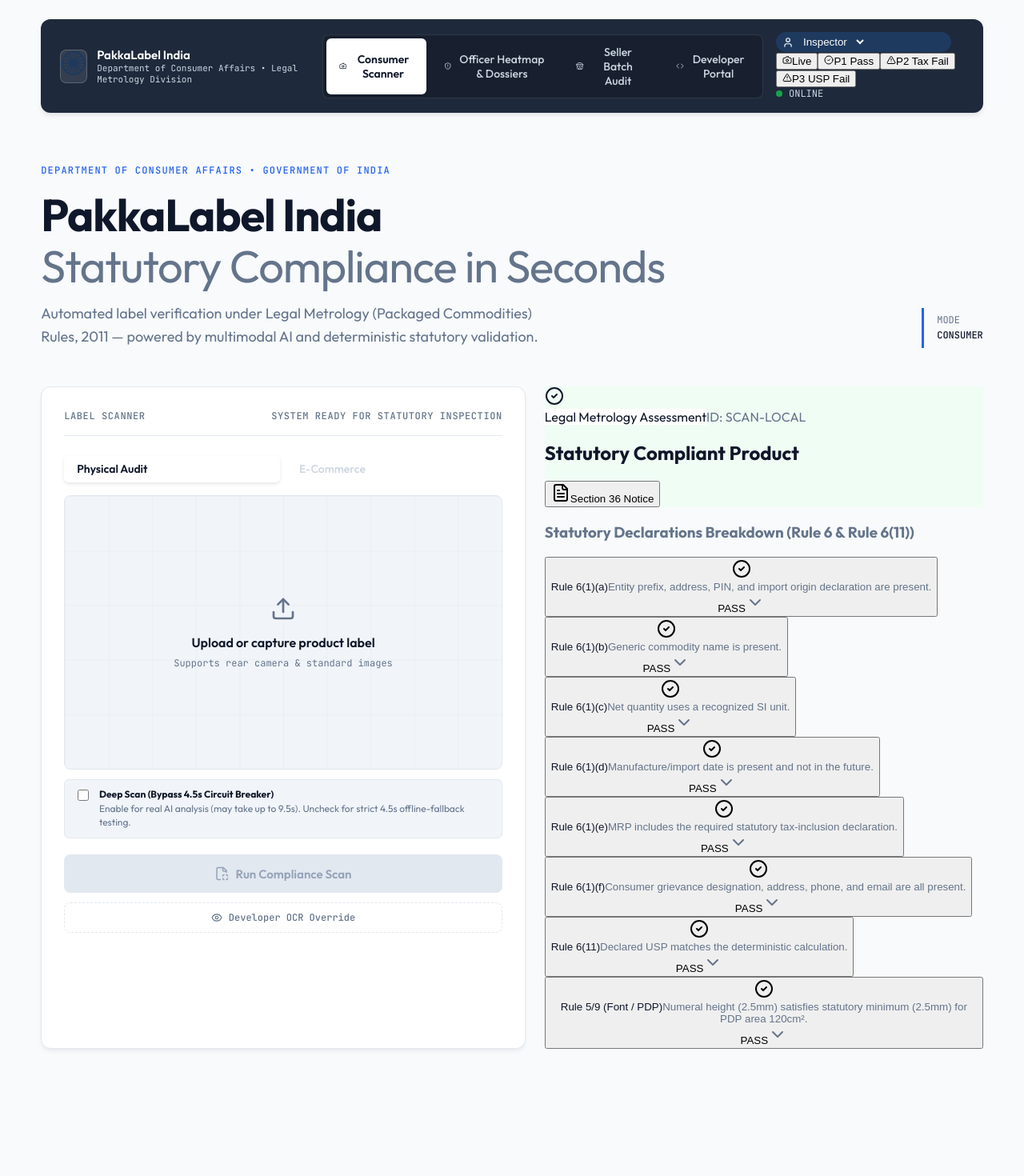
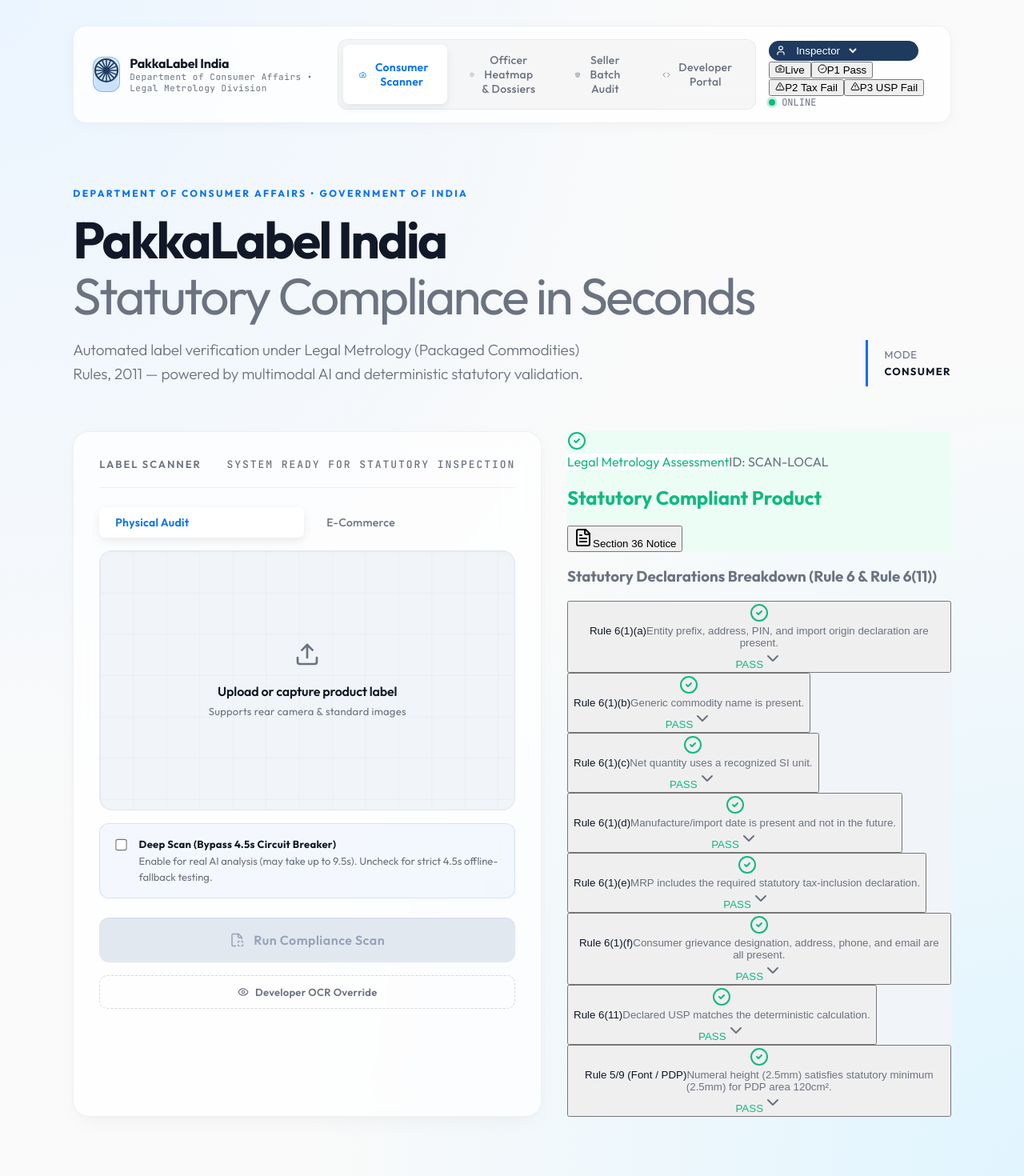
Before and after one commit to muzammil-labs/Legal-Metrology-Compliance-Scanner-, a React (Vite) app in the folder frontend/: page / in a window 1280 px wide. Shown: the top 1470 px of the page at 80% size. Before the commit the page ends 1375 px from the top, so only its background shows below. Built offline with nearby package versions, Linux system fonts and the light colour scheme.

Commit message:
style: upgrade to premium apple-esque light theme with luxurious shadows, elegant letter spacing, and ethereal animations

```diff
--- a/frontend/src/index.css
+++ b/frontend/src/index.css
@@ -4,26 +4,28 @@
   --bg-base: #f8fafc;
   --bg-surface: #ffffff;
   --bg-surface-elevated: #f1f5f9;
-  --border-subtle: #e2e8f0;
-  --border-focus: #bfdbfe;
 
-  --text-primary: #0f172a;
-  --text-secondary: #64748b;
-  --text-muted: #94a3b8;
+  --border-subtle: rgba(0, 0, 0, 0.06);
+  --border-focus: rgba(0, 112, 243, 0.4);
 
-  --accent-blue: #2563eb;
-  --accent-blue-hover: #1d4ed8;
-  --accent-blue-light: #eff6ff;
+  --text-primary: #111827;
+  --text-secondary: #6b7280;
+  --text-muted: #9ca3af;
 
-  --status-pass: #16a34a;
-  --status-pass-bg: #f0fdf4;
-  --status-pass-border: #bbf7d0;
+  /* Vercel/Apple-esque premium blue */
+  --accent-blue: #0070f3;
+  --accent-blue-hover: #0051a8;
+  --accent-blue-glow: rgba(0, 112, 243, 0.2);
 
-  --status-fail: #dc2626;
+  --status-pass: #10b981;
+  --status-pass-bg: #ecfdf5;
+  --status-pass-border: #a7f3d0;
+
+  --status-fail: #ef4444;
   --status-fail-bg: #fef2f2;
   --status-fail-border: #fecaca;
 
-  --status-warn: #d97706;
+  --status-warn: #f59e0b;
   --status-warn-bg: #fffbeb;
   --status-warn-border: #fde68a;
 
@@ -40,19 +42,22 @@
 body {
   margin: 0;
   min-width: 320px;
-  background: var(--bg-base);
+  background: #fafafa;
+  background-image:
+    radial-gradient(at 0% 0%, hsla(210,100%,96%,1) 0px, transparent 50%),
+    radial-gradient(at 100% 100%, hsla(200,100%,94%,1) 0px, transparent 50%);
   min-height: 100vh;
 }
 
-button:focus-visible, a:focus-visible, input:focus-visible {
-  outline: 2px solid var(--accent-blue);
-  outline-offset: 2px;
+button:focus-visible, a:focus-visible, input:focus-visible, textarea:focus-visible {
+  outline: none;
+  box-shadow: 0 0 0 3px var(--border-focus);
 }
 
 .shell {
-  max-width: 1280px;
+  max-width: 1200px;
   margin: auto;
-  padding: 24px 4vw 64px;
+  padding: 32px 4vw 80px;
 }
 
 .mono { font-family: "JetBrains Mono", monospace; }
@@ -61,23 +66,36 @@
 .text-rose { color: var(--status-fail); }
 .text-muted { color: var(--text-muted); }
 
-/* Enterprise Panels */
+/* Premium Glass Cards */
 .capture-panel, .results-panel, .chart-panel, .docket-panel, .seller-upload-panel {
-  background: var(--bg-surface);
+  background: rgba(255, 255, 255, 0.7);
+  backdrop-filter: blur(20px);
+  -webkit-backdrop-filter: blur(20px);
   border: 1px solid var(--border-subtle);
-  padding: 28px;
-  border-radius: 12px;
-  box-shadow: 0 4px 6px -1px rgba(0, 0, 0, 0.05), 0 2px 4px -1px rgba(0, 0, 0, 0.03);
-  transition: transform 0.2s ease, box-shadow 0.2s ease;
+  padding: 32px;
+  border-radius: 20px;
+  box-shadow:
+    0 4px 24px -4px rgba(0, 0, 0, 0.03),
+    0 12px 32px -8px rgba(0, 0, 0, 0.04),
+    inset 0 0 0 1px rgba(255, 255, 255, 0.6);
+  transition: transform 0.4s cubic-bezier(0.16, 1, 0.3, 1), box-shadow 0.4s cubic-bezier(0.16, 1, 0.3, 1);
+}
+
+.capture-panel:hover, .results-panel:hover {
+  box-shadow:
+    0 8px 32px -4px rgba(0, 0, 0, 0.05),
+    0 16px 48px -8px rgba(0, 0, 0, 0.06),
+    inset 0 0 0 1px rgba(255, 255, 255, 0.8);
+  transform: translateY(-2px);
 }
 
 .panel-head {
   display: flex;
   justify-content: space-between;
   align-items: center;
-  padding-bottom: 16px;
-  font: 600 12px "JetBrains Mono", monospace;
-  letter-spacing: 0.05em;
+  padding-bottom: 20px;
+  font: 600 13px "Outfit", sans-serif;
+  letter-spacing: 0.15em;
   color: var(--text-secondary);
   border-bottom: 1px solid var(--border-subtle);
   margin-bottom: 24px;
@@ -89,22 +107,22 @@
   display: flex;
   justify-content: space-between;
   align-items: flex-end;
-  padding: 32px 0 48px;
+  padding: 40px 0 56px;
 }
 
 .eyebrow {
-  font: 600 12px "JetBrains Mono", monospace;
-  letter-spacing: 0.1em;
+  font: 700 12px "Outfit", sans-serif;
+  letter-spacing: 0.2em;
   color: var(--accent-blue);
   margin: 0;
   text-transform: uppercase;
 }
 
 h1 {
-  font-size: clamp(32px, 5vw, 56px);
-  line-height: 1.15;
-  letter-spacing: -0.02em;
-  margin: 16px 0 12px;
+  font-size: clamp(36px, 5vw, 64px);
+  line-height: 1.1;
+  letter-spacing: -0.04em;
+  margin: 16px 0 16px;
   color: var(--text-primary);
   font-weight: 700;
 }
@@ -117,57 +135,62 @@
 
 .lede {
   color: var(--text-secondary);
-  font-size: 18px;
-  font-weight: 400;
+  font-size: 19px;
+  font-weight: 300;
   margin: 0;
   max-width: 650px;
   line-height: 1.6;
+  letter-spacing: -0.01em;
 }
 
 .audit-stamp {
   border-left: 3px solid var(--accent-blue);
-  padding: 6px 0 6px 16px;
+  padding: 8px 0 8px 20px;
   color: var(--text-secondary);
-  font: 12px "JetBrains Mono", monospace;
+  font: 13px "Outfit", sans-serif;
   line-height: 1.6;
+  letter-spacing: 0.05em;
 }
-.audit-stamp b { color: var(--text-primary); font-weight: 600; }
+.audit-stamp b { color: var(--text-primary); font-weight: 700; letter-spacing: 0.1em;}
 
 /* Topbar & Navbar */
 .topbar {
   display: flex;
   align-items: center;
   justify-content: space-between;
-  background: #1e293b;
-  color: #f8fafc;
+  background: rgba(255, 255, 255, 0.8);
+  backdrop-filter: blur(16px);
+  color: var(--text-primary);
   padding: 16px 24px;
-  border-radius: 12px;
+  border-radius: 16px;
   gap: 16px;
-  margin-bottom: 32px;
-  box-shadow: 0 4px 6px -1px rgba(0, 0, 0, 0.1);
+  margin-bottom: 40px;
+  border: 1px solid var(--border-subtle);
+  box-shadow: 0 4px 16px rgba(0,0,0,0.03);
 }
 
 .brand { display: flex; align-items: center; gap: 12px; }
 .brand-mark {
   display: grid;
   place-items: center;
-  width: 42px;
-  height: 42px;
-  color: #fff;
-  border: 1px solid rgba(255, 255, 255, 0.2);
-  background: rgba(255, 255, 255, 0.1);
-  border-radius: 8px;
+  width: 44px;
+  height: 44px;
+  color: var(--accent-blue);
+  border: 1px solid var(--border-focus);
+  background: var(--accent-blue-glow);
+  border-radius: 12px;
+  box-shadow: inset 0 2px 4px rgba(255,255,255,0.5);
 }
-.brand strong { display: block; font-size: 15px; font-weight: 600; color: #fff; }
-.brand span { display: block; font-size: 11px; color: #cbd5e1; font-family: "JetBrains Mono", monospace; }
+.brand strong { display: block; font-size: 16px; font-weight: 700; color: var(--text-primary); letter-spacing: -0.01em;}
+.brand span { display: block; font-size: 11px; color: var(--text-secondary); font-family: "JetBrains Mono", monospace; letter-spacing: 0.05em;}
 
 .tab-group {
   display: flex;
-  gap: 6px;
-  background: rgba(0,0,0,0.2);
-  padding: 4px;
-  border: 1px solid rgba(255,255,255,0.1);
-  border-radius: 8px;
+  gap: 8px;
+  background: rgba(0,0,0,0.03);
+  padding: 6px;
+  border: 1px solid rgba(0,0,0,0.05);
+  border-radius: 12px;
 }
 
 .tab-btn {
@@ -176,20 +199,21 @@
   gap: 8px;
   background: transparent;
   border: 0;
-  color: #cbd5e1;
-  padding: 8px 16px;
+  color: var(--text-secondary);
+  padding: 10px 20px;
   font: 500 14px "Outfit", sans-serif;
   cursor: pointer;
-  border-radius: 6px;
-  transition: all 0.2s ease;
+  border-radius: 8px;
+  transition: all 0.3s cubic-bezier(0.16, 1, 0.3, 1);
+  letter-spacing: 0.02em;
 }
 
-.tab-btn:hover { color: #fff; background: rgba(255,255,255,0.05); }
-.tab-btn:active { transform: scale(0.97); }
+.tab-btn:hover { color: var(--text-primary); background: rgba(0,0,0,0.02); }
+.tab-btn:active { transform: scale(0.95); }
 .tab-btn.active {
   background: #ffffff;
-  color: #0f172a;
-  box-shadow: 0 2px 4px rgba(0,0,0,0.1);
+  color: var(--accent-blue);
+  box-shadow: 0 4px 12px rgba(0,0,0,0.08);
   font-weight: 600;
 }
 
@@ -197,40 +221,41 @@
   display: flex;
   align-items: center;
   gap: 8px;
-  background: rgba(255,255,255,0.1);
-  border: 1px solid rgba(255,255,255,0.2);
-  padding: 8px 16px;
-  border-radius: 6px;
+  background: rgba(255,255,255,0.8);
+  border: 1px solid var(--border-subtle);
+  padding: 10px 16px;
+  border-radius: 10px;
+  box-shadow: 0 2px 8px rgba(0,0,0,0.02);
 }
 .fixture-dropdown select {
   background: transparent;
-  color: #fff;
+  color: var(--text-primary);
   border: 0;
-  font: 13px "Outfit", sans-serif;
+  font: 600 13px "Outfit", sans-serif;
   outline: none;
   cursor: pointer;
+  letter-spacing: 0.02em;
 }
-.fixture-dropdown select option { background: var(--bg-surface); color: var(--text-primary); }
 
-.status-dot { display: flex; align-items: center; gap: 8px; color: #cbd5e1; font: 12px "JetBrains Mono", monospace; }
+.status-dot { display: flex; align-items: center; gap: 8px; color: var(--text-secondary); font: 12px "JetBrains Mono", monospace; }
 .status-dot i {
   width: 8px; height: 8px; border-radius: 50%;
   background: var(--status-pass);
-  box-shadow: 0 0 0 2px rgba(22, 163, 74, 0.2);
-  animation: pulse 2s infinite;
+  box-shadow: 0 0 0 2px rgba(16, 185, 129, 0.2);
+  animation: pulse 2.5s cubic-bezier(0.4, 0, 0.6, 1) infinite;
 }
 
 @keyframes pulse {
-  0% { box-shadow: 0 0 0 0 rgba(22, 163, 74, 0.4); }
-  70% { box-shadow: 0 0 0 6px rgba(22, 163, 74, 0); }
-  100% { box-shadow: 0 0 0 0 rgba(22, 163, 74, 0); }
+  0% { box-shadow: 0 0 0 0 rgba(16, 185, 129, 0.4); }
+  70% { box-shadow: 0 0 0 8px rgba(16, 185, 129, 0); }
+  100% { box-shadow: 0 0 0 0 rgba(16, 185, 129, 0); }
 }
 
 /* Workspace Layout */
 .workspace {
   display: grid;
-  grid-template-columns: 1.05fr 0.95fr;
-  gap: 24px;
+  grid-template-columns: 1.1fr 0.9fr;
+  gap: 32px;
 }
 
 /* Camera Scanner Viewport */
@@ -238,11 +263,12 @@
   position: relative;
   overflow: hidden;
   aspect-ratio: 16/10;
-  background: var(--bg-surface-elevated);
+  background: #f1f5f9;
   border: 1px solid var(--border-subtle);
-  border-radius: 8px;
+  border-radius: 16px;
   display: grid;
   place-items: center;
+  box-shadow: inset 0 2px 10px rgba(0,0,0,0.02);
 }
 
 .viewport-image {
@@ -250,23 +276,24 @@
   width: 100%;
   height: 100%;
   object-fit: contain;
-  background: #000;
+  background: rgba(255,255,255,0.5);
   z-index: 1;
-  transition: filter 0.3s;
+  transition: all 0.5s cubic-bezier(0.16, 1, 0.3, 1);
 }
 
 .viewport-image.scanning {
-  filter: blur(2px) brightness(0.8);
+  filter: blur(8px) brightness(1.05);
+  transform: scale(1.02);
 }
 
 .grid-lines {
   position: absolute;
   inset: 0;
   background: linear-gradient(var(--border-subtle) 1px, transparent 1px), linear-gradient(90deg, var(--border-subtle) 1px, transparent 1px);
-  background-size: 10% 20%;
+  background-size: 8% 16%;
   z-index: 2;
   pointer-events: none;
-  opacity: 0.5;
+  opacity: 0.4;
 }
 
 .viewport-center {
@@ -275,8 +302,8 @@
   color: var(--text-secondary);
 }
 
-.viewport-center p { margin: 12px 0 4px; color: var(--text-primary); font-weight: 600; }
-.viewport-center small { font: 12px "JetBrains Mono", monospace; }
+.viewport-center p { margin: 16px 0 4px; color: var(--text-primary); font-weight: 600; letter-spacing: -0.01em; font-size: 16px;}
+.viewport-center small { font: 400 13px "Outfit", sans-serif; letter-spacing: 0.02em;}
 
 .viewport input[type="file"] {
   position: absolute;
@@ -289,52 +316,69 @@
 .fixture-label {
   position: absolute;
   z-index: 4;
-  top: 12px; left: 12px;
-  padding: 6px 10px;
-  background: var(--bg-surface);
+  top: 16px; left: 16px;
+  padding: 8px 12px;
+  background: rgba(255, 255, 255, 0.9);
+  backdrop-filter: blur(8px);
   color: var(--accent-blue);
-  font: 600 11px "JetBrains Mono", monospace;
-  border: 1px solid var(--accent-blue);
-  border-radius: 6px;
-  box-shadow: 0 2px 4px rgba(0,0,0,0.05);
+  font: 700 11px "Outfit", sans-serif;
+  letter-spacing: 0.1em;
+  text-transform: uppercase;
+  border: 1px solid var(--border-focus);
+  border-radius: 8px;
+  box-shadow: 0 4px 12px rgba(0,0,0,0.05);
 }
 
-/* Scan Animation */
+/* Elegant Scan Animation */
 .scan-progress-container {
   position: absolute;
   z-index: 5;
-  bottom: 16px;
-  left: 16px;
-  right: 16px;
+  bottom: 24px;
+  left: 24px;
+  right: 24px;
   background: rgba(255, 255, 255, 0.95);
-  backdrop-filter: blur(4px);
-  padding: 16px;
-  border-radius: 8px;
-  border: 1px solid var(--border-subtle);
-  box-shadow: 0 4px 12px rgba(0,0,0,0.1);
+  backdrop-filter: blur(12px);
+  padding: 20px;
+  border-radius: 12px;
+  border: 1px solid rgba(255,255,255,0.5);
+  box-shadow: 0 12px 32px rgba(0,0,0,0.1);
+  animation: slideUpFade 0.4s cubic-bezier(0.16, 1, 0.3, 1);
+}
+
+@keyframes slideUpFade {
+  from { opacity: 0; transform: translateY(20px) scale(0.95); }
+  to { opacity: 1; transform: translateY(0) scale(1); }
 }
 
 .scan-text {
   color: var(--text-primary);
-  font: 600 12px "JetBrains Mono", monospace;
-  margin-bottom: 8px;
+  font: 600 13px "Outfit", sans-serif;
+  letter-spacing: 0.02em;
+  margin-bottom: 12px;
   display: flex;
   justify-content: space-between;
+}
+.scan-text span:last-child {
+  font-family: "JetBrains Mono", monospace;
+  color: var(--accent-blue);
 }
 
 .scan-bar-bg {
   width: 100%;
   height: 6px;
-  background: var(--border-subtle);
+  background: rgba(0,0,0,0.05);
   border-radius: 3px;
   overflow: hidden;
+  box-shadow: inset 0 1px 2px rgba(0,0,0,0.05);
 }
 
 .scan-bar-fill {
   height: 100%;
-  background: var(--accent-blue);
+  background: linear-gradient(90deg, #0070f3, #3b82f6);
   width: 0%;
-  transition: width 0.3s ease;
+  border-radius: 3px;
+  transition: width 0.3s cubic-bezier(0.16, 1, 0.3, 1);
+  box-shadow: 0 0 12px rgba(0, 112, 243, 0.5);
 }
 
 .scanline {
@@ -343,103 +387,112 @@
   top: 0; left: 0; width: 100%; height: 3px;
   pointer-events: none;
   background: linear-gradient(90deg, transparent, var(--accent-blue), transparent);
-  box-shadow: 0 0 10px rgba(37, 99, 235, 0.5);
-  animation: scanline 2s linear infinite;
+  box-shadow: 0 0 20px 2px rgba(0, 112, 243, 0.4);
+  animation: scanline 2s cubic-bezier(0.4, 0, 0.2, 1) infinite;
 }
 
 @keyframes scanline {
   0% { top: 0%; opacity: 0; }
-  10% { opacity: 1; }
-  90% { opacity: 1; }
+  15% { opacity: 1; }
+  85% { opacity: 1; }
   100% { top: 100%; opacity: 0; }
 }
 
-/* Buttons */
-.capture-actions { display: flex; flex-direction: column; gap: 12px; margin-top: 20px; }
+/* Premium Buttons */
+.capture-actions { display: flex; flex-direction: column; gap: 16px; margin-top: 24px; }
 
 .scan-button {
-  display: flex; justify-content: center; align-items: center; gap: 8px;
-  width: 100%; min-height: 48px;
-  background: var(--accent-blue);
+  display: flex; justify-content: center; align-items: center; gap: 12px;
+  width: 100%; min-height: 56px;
+  background: linear-gradient(180deg, #007aff, #0056b3);
   color: #fff;
   border: none;
-  border-radius: 8px;
-  font: 600 15px "Outfit", sans-serif;
+  border-radius: 12px;
+  font: 600 16px "Outfit", sans-serif;
+  letter-spacing: 0.03em;
   cursor: pointer;
-  transition: all 0.2s ease;
-  box-shadow: 0 2px 4px rgba(37, 99, 235, 0.2);
+  transition: all 0.3s cubic-bezier(0.16, 1, 0.3, 1);
+  box-shadow:
+    0 4px 12px rgba(0, 112, 243, 0.2),
+    inset 0 1px 0 rgba(255, 255, 255, 0.2);
 }
 
 .scan-button:hover {
-  background: var(--accent-blue-hover);
-  box-shadow: 0 4px 6px rgba(37, 99, 235, 0.3);
+  background: linear-gradient(180deg, #1a88ff, #0062cc);
+  box-shadow:
+    0 8px 24px rgba(0, 112, 243, 0.3),
+    inset 0 1px 0 rgba(255, 255, 255, 0.3);
+  transform: translateY(-2px);
 }
 
 .scan-button:disabled {
-  background: var(--border-subtle);
-  color: var(--text-muted);
-  box-shadow: none;
+  background: #e2e8f0;
+  color: #94a3b8;
+  box-shadow: inset 0 1px 2px rgba(0,0,0,0.05);
   cursor: not-allowed;
+  transform: none;
 }
 
-.scan-button:not(:disabled):active { transform: scale(0.98); }
+.scan-button:not(:disabled):active { transform: scale(0.97); }
 
 .ocr-toggle-btn {
   background: transparent;
-  border: 1px dashed var(--border-subtle);
+  border: 1px dashed rgba(0,0,0,0.15);
   color: var(--text-secondary);
-  padding: 10px;
-  border-radius: 8px;
-  font: 500 12px "JetBrains Mono", monospace;
+  padding: 12px;
+  border-radius: 10px;
+  font: 600 13px "Outfit", sans-serif;
+  letter-spacing: 0.02em;
   cursor: pointer;
   display: flex; align-items: center; justify-content: center; gap: 8px;
-  transition: all 0.2s;
+  transition: all 0.3s cubic-bezier(0.16, 1, 0.3, 1);
 }
 
-.ocr-toggle-btn:hover { background: var(--bg-surface-elevated); color: var(--text-primary); border-color: var(--text-muted); }
+.ocr-toggle-btn:hover { background: rgba(0,0,0,0.02); color: var(--text-primary); border-color: rgba(0,0,0,0.3); }
 
-.ocr-override-box { margin-top: 12px; display: flex; flex-direction: column; gap: 8px; }
-.ocr-override-box label { font: 500 12px "Outfit", sans-serif; color: var(--text-secondary); }
-.ocr-override-box textarea {
-  background: var(--bg-surface);
-  border: 1px solid var(--border-subtle);
-  color: var(--text-primary);
-  padding: 12px;
-  border-radius: 8px;
-  font: 12px "JetBrains Mono", monospace;
-  resize: vertical;
-  transition: border-color 0.2s;
-}
-.ocr-override-box textarea:focus { outline: none; border-color: var(--accent-blue); box-shadow: 0 0 0 3px rgba(37, 99, 235, 0.1); }
-
-/* Result Animations */
-@keyframes fadeInUp {
-  from { opacity: 0; transform: translateY(10px); }
-  to { opacity: 1; transform: translateY(0); }
+/* Beautiful Animations for Result Cards */
+@keyframes etherealFadeIn {
+  0% {
+    opacity: 0;
+    transform: translateY(20px) scale(0.98);
+    filter: blur(8px);
+  }
+  100% {
+    opacity: 1;
+    transform: translateY(0) scale(1);
+    filter: blur(0px);
+  }
 }
 
 .animate-in {
-  animation: fadeInUp 0.4s cubic-bezier(0.2, 0, 0, 1) forwards;
+  animation: etherealFadeIn 0.6s cubic-bezier(0.2, 0.8, 0.2, 1) forwards;
   opacity: 0;
+  will-change: transform, opacity, filter;
 }
 .delay-1 { animation-delay: 0.1s; }
-.delay-2 { animation-delay: 0.15s; }
-.delay-3 { animation-delay: 0.2s; }
-.delay-4 { animation-delay: 0.25s; }
+.delay-2 { animation-delay: 0.2s; }
+.delay-3 { animation-delay: 0.3s; }
+.delay-4 { animation-delay: 0.4s; }
 
-/* Rule List Overhaul */
-.rule-list { display: flex; flex-direction: column; gap: 12px; padding-top: 8px; }
+/* Rule List Overhaul for Premium Look */
+.rule-list { display: flex; flex-direction: column; gap: 16px; padding-top: 12px; }
 .rule-accordion-item {
-  background: var(--bg-surface);
+  background: #ffffff;
   border: 1px solid var(--border-subtle);
-  border-radius: 8px;
+  border-radius: 12px;
   overflow: hidden;
-  transition: border-color 0.2s;
-  box-shadow: 0 1px 2px rgba(0,0,0,0.02);
+  transition: all 0.3s cubic-bezier(0.16, 1, 0.3, 1);
+  box-shadow: 0 2px 8px rgba(0,0,0,0.02);
 }
+.rule-accordion-item:hover {
+  box-shadow: 0 8px 24px rgba(0,0,0,0.05);
+  transform: translateY(-2px);
+  border-color: rgba(0,0,0,0.1);
+}
+
 .rule-accordion-btn {
   width: 100%;
-  padding: 12px 16px;
+  padding: 16px 20px;
   display: flex;
   align-items: center;
   justify-content: space-between;
@@ -448,36 +501,46 @@
   border: none;
   color: var(--text-primary);
   cursor: pointer;
-  transition: background 0.2s;
+  transition: background 0.3s;
 }
-.rule-accordion-btn:hover { background: var(--bg-surface-elevated); }
+.rule-accordion-btn:hover { background: rgba(0,0,0,0.01); }
 
 .deep-scan-toggle {
   display: flex;
   align-items: flex-start;
-  gap: 10px;
-  font-size: 12px;
+  gap: 12px;
+  font-size: 13px;
   color: var(--text-secondary);
-  margin-top: 12px;
-  padding: 10px 12px;
-  background: var(--bg-surface-elevated);
-  border-radius: 6px;
-  border: 1px solid var(--border-subtle);
+  margin-top: 16px;
+  padding: 16px;
+  background: rgba(0, 112, 243, 0.04);
+  border-radius: 12px;
+  border: 1px solid rgba(0, 112, 243, 0.15);
   cursor: pointer;
-  line-height: 1.4;
+  line-height: 1.5;
+  transition: all 0.3s ease;
 }
 .deep-scan-toggle input {
   accent-color: var(--accent-blue);
-  width: 14px; height: 14px;
+  width: 16px; height: 16px;
   cursor: pointer;
   margin-top: 2px;
+  transform: scale(1.1);
 }
-.deep-scan-toggle:hover { color: var(--text-primary); background: #e2e8f0; }
+.deep-scan-toggle:hover {
+  background: rgba(0, 112, 243, 0.08);
+  border-color: rgba(0, 112, 243, 0.3);
+}
+.deep-scan-toggle strong {
+  font-family: "Outfit", sans-serif;
+  letter-spacing: 0.02em;
+}
 
 /* Responsive */
 @media (max-width: 900px) {
   .workspace { grid-template-columns: 1fr; }
-  .intro { flex-direction: column; align-items: flex-start; gap: 24px; }
+  .intro { flex-direction: column; align-items: flex-start; gap: 24px; padding: 24px 0 32px;}
+  h1 { font-size: 32px; }
   .topbar { flex-direction: column; align-items: stretch; }
   .nav-right { flex-direction: column; }
 }
@@ -485,18 +548,19 @@
 /* Local Component Style Overrides for light mode Compatibility */
 .bg-emerald-950\/20 { background-color: var(--status-pass-bg); }
 .border-emerald-500\/40 { border-color: var(--status-pass-border); }
-.text-emerald-100 { color: var(--text-primary); }
+.text-emerald-100, .text-emerald-400 { color: var(--status-pass) !important; }
 
 .bg-rose-950\/20 { background-color: var(--status-fail-bg); }
 .border-rose-500\/40 { border-color: var(--status-fail-border); }
-.text-rose-100 { color: var(--text-primary); }
+.text-rose-100, .text-rose-400 { color: var(--status-fail) !important; }
 
 .bg-amber-950\/20 { background-color: var(--status-warn-bg); }
 .border-amber-500\/40 { border-color: var(--status-warn-border); }
-.text-amber-100 { color: var(--text-primary); }
+.text-amber-100, .text-amber-400 { color: var(--status-warn) !important; }
 
 /* Overriding specific Tailwind classes that were hardcoded for dark mode in components */
 .text-slate-100, .text-slate-200, .text-slate-300 { color: var(--text-primary) !important; }
 .text-slate-400, .text-slate-500 { color: var(--text-secondary) !important; }
-.bg-slate-900\/60, .bg-slate-950\/60 { background-color: var(--bg-surface) !important; border-color: var(--border-subtle) !important; }
-.border-slate-800\/80, .border-slate-800 { border-color: var(--border-subtle) !important; }
+.bg-slate-900\/60, .bg-slate-950\/60, .bg-slate-950\/40 { background-color: var(--bg-surface) !important; border-color: var(--border-subtle) !important; }
+.border-slate-800\/80, .border-slate-800, .border-slate-800\/60 { border-color: var(--border-subtle) !important; }
+.bg-slate-900\/40, .bg-slate-800\/30 { background-color: var(--bg-surface-elevated) !important; border-color: var(--border-subtle) !important; }
```
